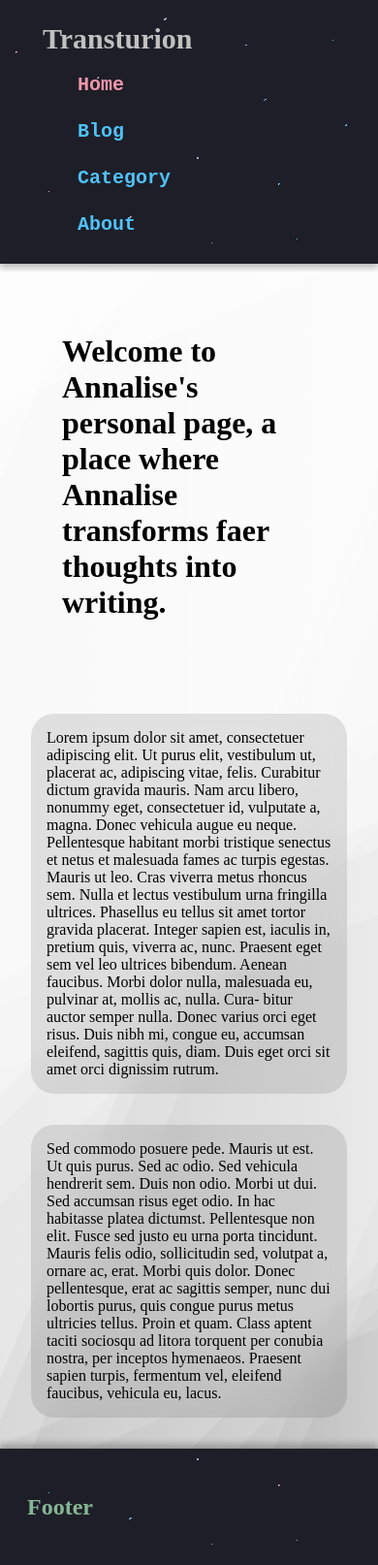
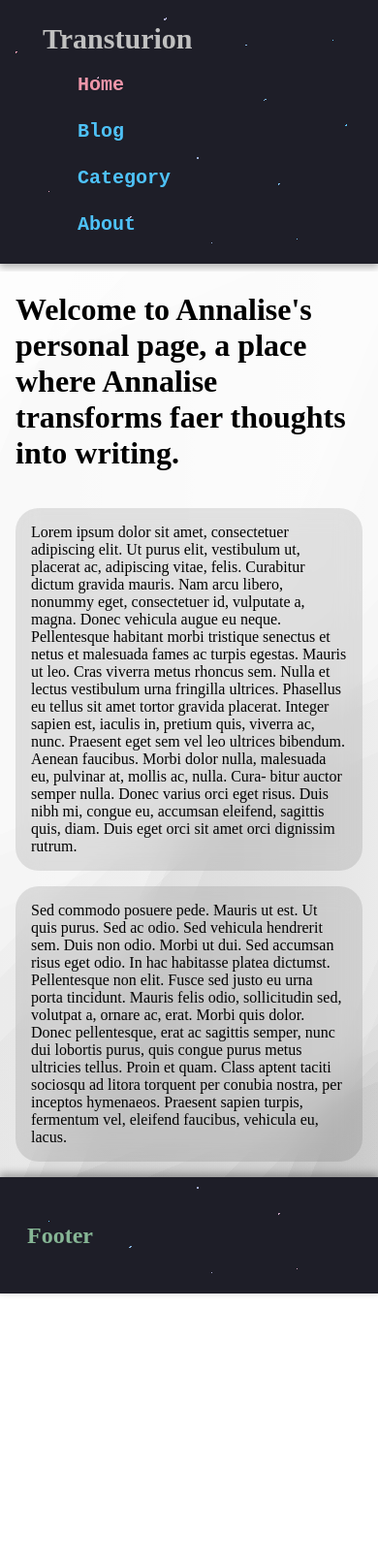
Before and after one commit to transturion/transturion.com, a Jekyll site: the page built from index.html, in a window 390 px wide. Shown: the whole page at 97% size. Built offline with Jekyll 4.4.1, drawn with Linux system fonts in a browser that asks for light colours; after the commit the page ends 1334 px from its top, so only the background shows below that.

Commit message:
Allowing slightly different margins for devices with small widths.

```diff
--- a/_sass/content.scss
+++ b/_sass/content.scss
@@ -49,6 +49,13 @@ body {
     border-radius: 24px;
 }
 
+/* Responsive layout */
+@media screen and (max-width: 800px) {
+    .content, .card {
+        margin: 1rem;
+    }
+}
+
 /* define a few pride colors */
 
 .transprideblue {
```
